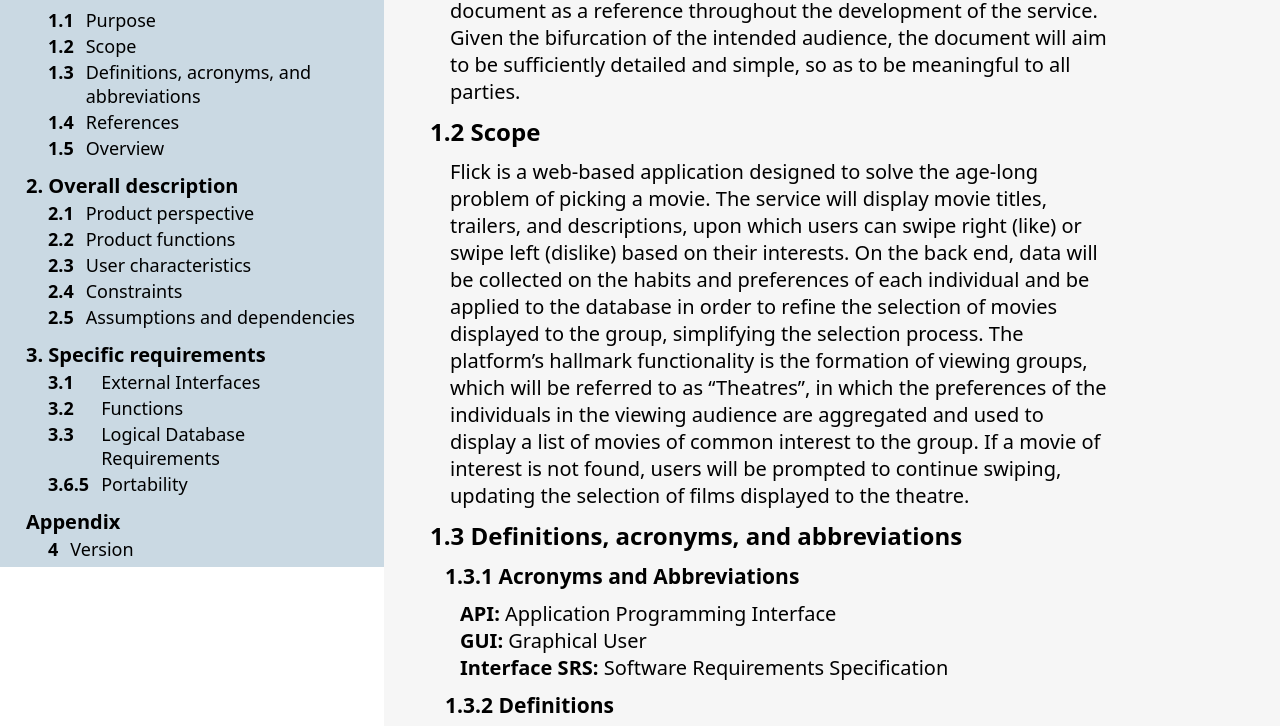
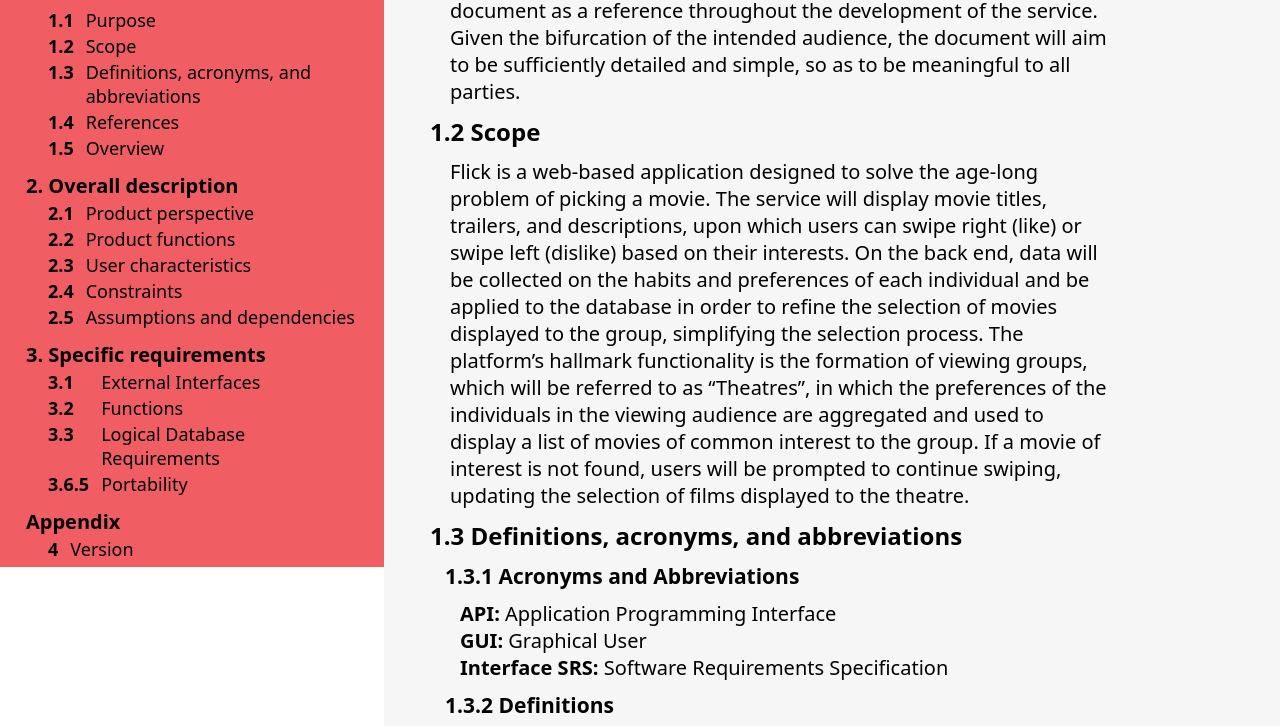
Before and after one commit to flick-cp317/docs, a plain HTML site: page index.html in a window 1280 px wide. Shown: the part 233-959 px from the top of the page. Drawn offline with Linux system fonts and the light colour scheme.

Commit message:
Updated colour to match "red" theme

```diff
--- a/style.css
+++ b/style.css
@@ -6,7 +6,7 @@
 }
 
 #sidebar {
-  background-color: #cad9e3;
+  background-color: #f05e64;
   position: fixed;
   overflow-y: auto;
   width: 15%;
```
